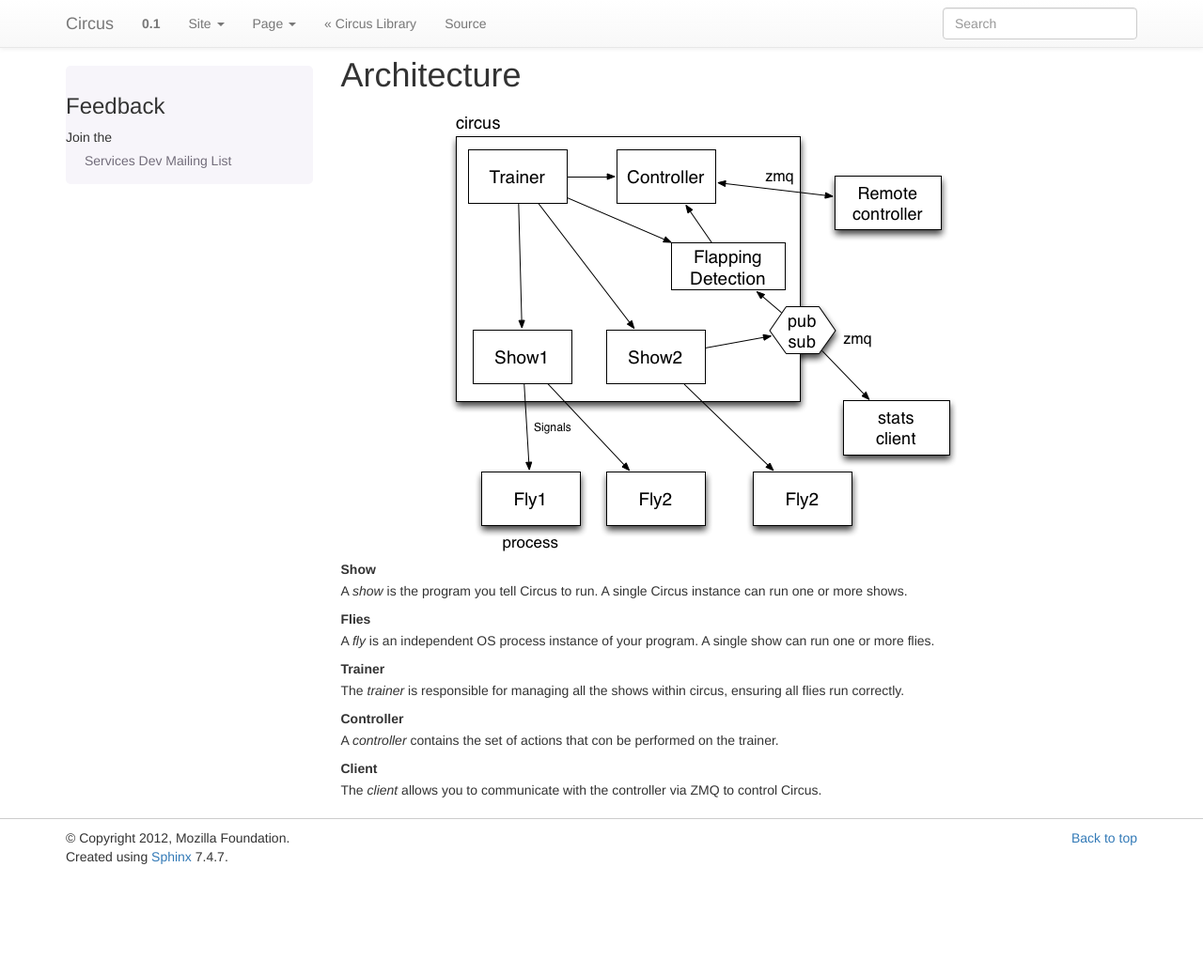
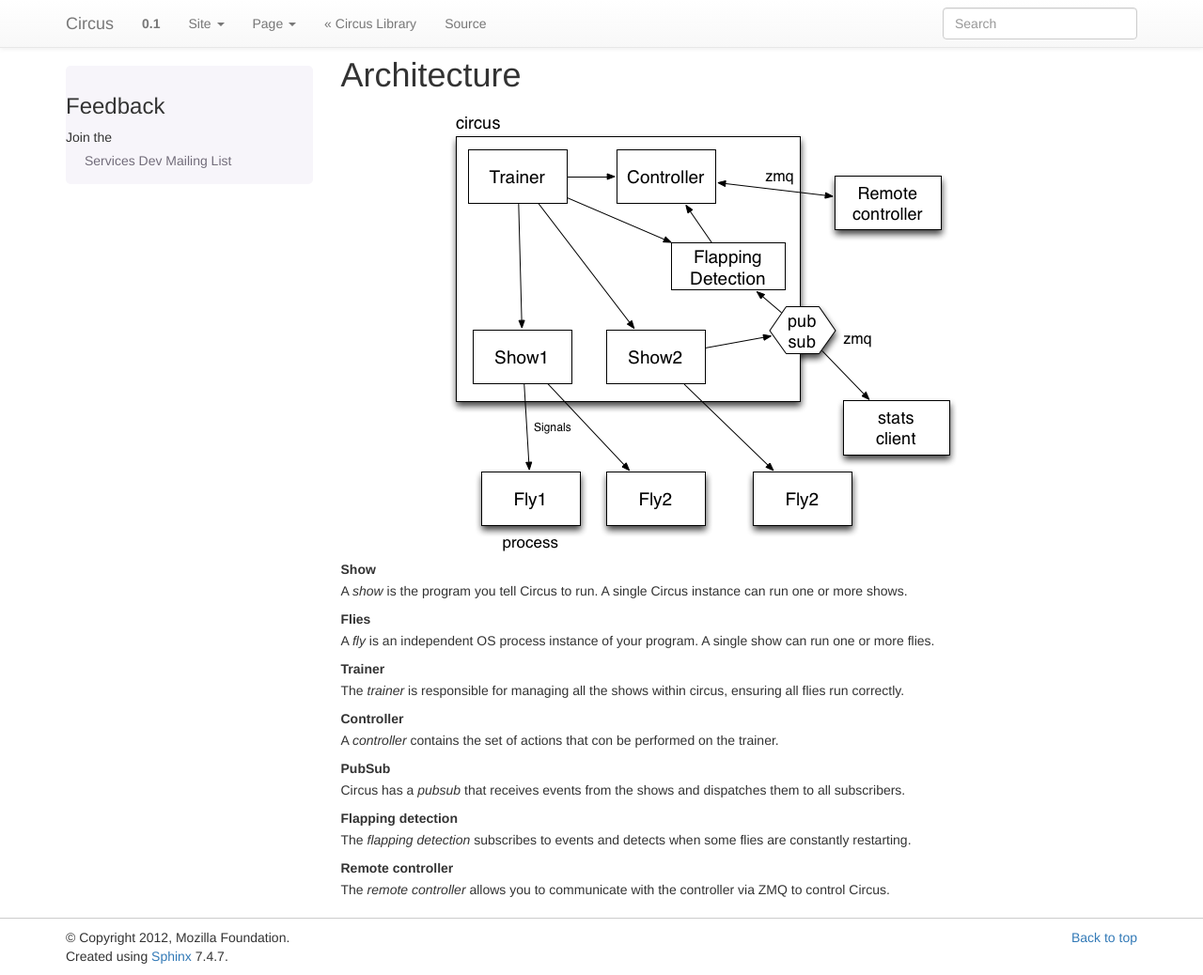
Before and after one commit to circus-tent/circus, a Sphinx documentation site: the page built from docs/source/architecture.rst, in a window 1280 px wide and 1038 px high. Shown: the whole window at 94% size. Built offline with Sphinx 7.4.7, drawn with Linux system fonts in a browser that asks for light colours.

Commit message:
moar docs

```diff
--- a/docs/source/architecture.rst
+++ b/docs/source/architecture.rst
@@ -18,6 +18,12 @@
 **Controller**
     A *controller* contains the set of actions that con be performed on
     the trainer.
-**Client**
-    The *client* allows you to communicate with the controller via ZMQ to
-    control Circus.
+**PubSub**
+    Circus has a *pubsub* that receives events from the shows and dispatches
+    them to all subscribers.
+**Flapping detection**
+    The *flapping detection* subscribes to events and detects when some
+    flies are constantly restarting.
+**Remote controller**
+    The *remote controller* allows you to communicate with the controller
+    via ZMQ to control Circus.
```
